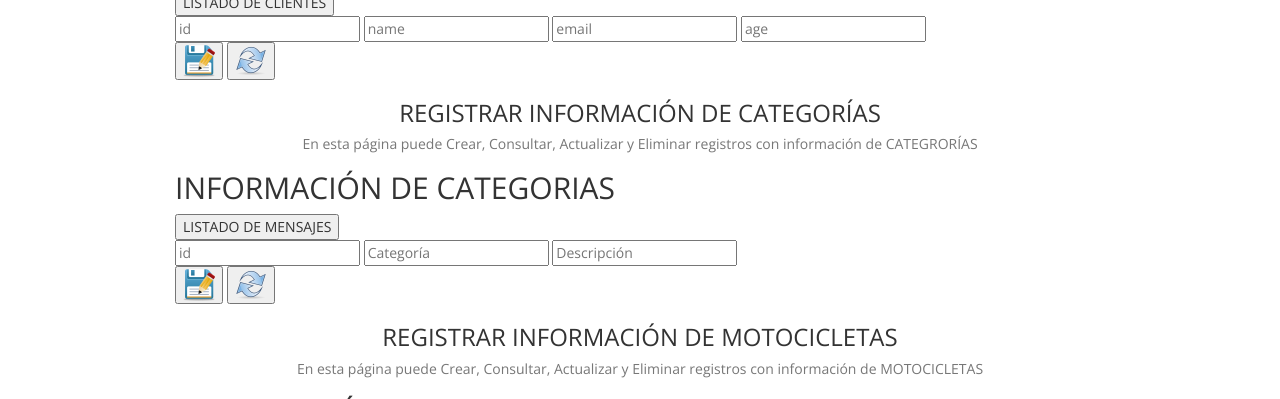
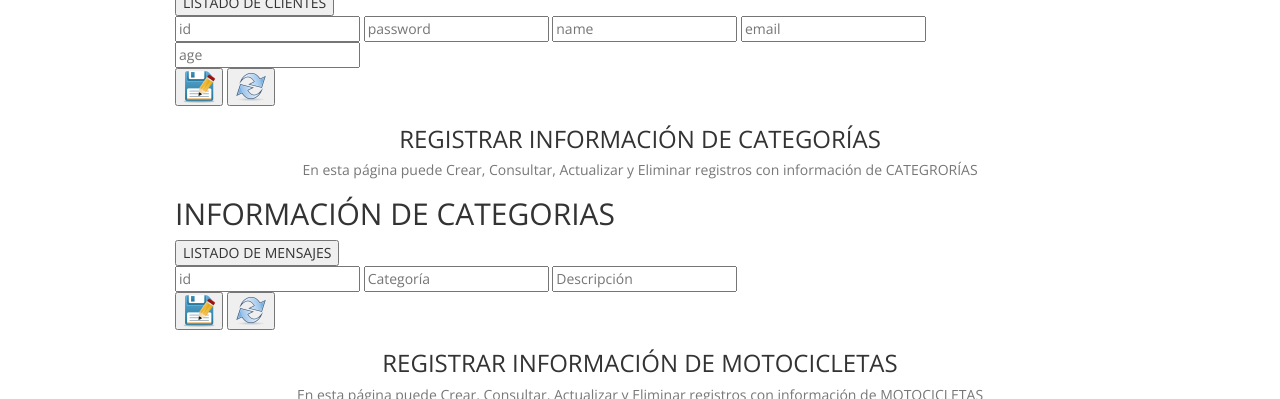
Before and after one commit to Ingfmape/FrontEnd_Reto5_Ciclo3, a plain HTML site: page index.html in a window 1280 px wide. Shown: the part 701-1100 px from the top of the page. Drawn offline with nearby package versions, Linux system fonts and the light colour scheme; no server answers.

Commit message:
Reto 3 al 5

```diff
--- a/index.html
+++ b/index.html
@@ -70,6 +70,7 @@
 							<button onclick="traerInformacionClientes()">LISTADO DE CLIENTES</button>
 							<div>
 								<input type="number" id="CLid" placeholder="id">
+								<input type="text" id="CLpassword" placeholder="password">
 								<input type="text" id="CLname" placeholder="name">
 								<input type="text" id="CLemail" placeholder="email">
 								<input type="number" id="CLage" placeholder="age">
```
